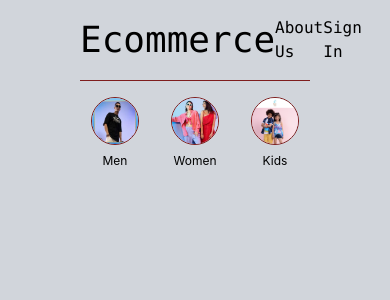
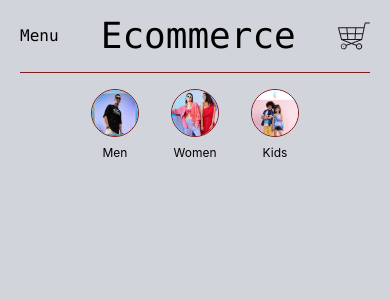
Before and after one commit to nehalprasad/ecommerce, a React (Create React App) app: page / in a window 390 px wide. Shown: the top 300 px of the page. Built offline with nearby package versions, Linux system fonts and the light colour scheme.

Commit message:
responsive navbar

```diff
--- a/src/show/components/Navbar/index.js
+++ b/src/show/components/Navbar/index.js
@@ -1,5 +1,6 @@
-import React from "react";
+import { React, useState } from "react";
 import { Link, useNavigate } from "react-router-dom";
+import { XMarkIcon } from '@heroicons/react/24/solid';
 import { Cart } from "../../assets/svg";
 import MenImage from "../../assets/img/men.png";
 import WomenImage from "../../assets/img/women.jpg";
@@ -19,18 +20,42 @@ const categoryItems = [
 ];
 
 const Navbar = () => {
+  const [isMobileMenuOpen, setMobileMenuOpen] = useState(false);
   const navigate = useNavigate();
+
+  const toggleMobileMenu = () => setMobileMenuOpen(prev => !prev);
 
   return (
     <div>
       <nav className="flex justify-between w-full font-mono items-center py-4 border-b border-red-900">
+        <button onClick={toggleMobileMenu} className="md:hidden">Menu</button>
         {navbarItems.map(({ name, path }) => (
-          <Link key={name} to={`/${path}`} className={name === "Ecommerce" ? "text-4xl" : "hover:text-red-900"}>
+          <Link
+            key={name}
+            to={`/${path}`}
+            className={`hover:text-red-900 ${name === "Ecommerce" ? "text-4xl" : ""} ${["About Us", "Sign In"].includes(name) ? "hidden md:block" : ""}`}
+          >
             {name}
           </Link>
         ))}
-        <Cart onClick={() => Navigation("/cart", navigate)} />
+        <Cart onClick={Navigation.bind(null, "/cart", navigate)} />
       </nav>
+
+      {isMobileMenuOpen && (
+        <div className="fixed inset-0 bg-white z-50 flex flex-col items-start p-4">
+          <button onClick={toggleMobileMenu} className="self-end flex items-center">
+            <XMarkIcon className="h-4 w-4" />
+          </button>
+          {navbarItems.map(({ name, path }) =>
+            name !== "Ecommerce" && (
+              <Link key={name} to={`/${path}`} className="hover:text-red-900 py-2">
+                {name}
+              </Link>
+            )
+          )}
+        </div>
+      )}
+
       <div className="flex justify-center py-4 gap-8">
         {categoryItems.map(({ name, path, image }) => (
           <div key={name} className="flex flex-col items-center">
--- a/src/show/pages/public/Home/index.js
+++ b/src/show/pages/public/Home/index.js
@@ -2,7 +2,7 @@ import React from 'react'
 import { Navbar } from '../../../components'
 
 const Home =()=>(
-    <div className='h-screen bg-gray-300 px-20	w-screen'>
+    <div className='h-screen bg-gray-300 w-screen px-5 md:px-20'>
 
       <Navbar/>
     </div>
```
